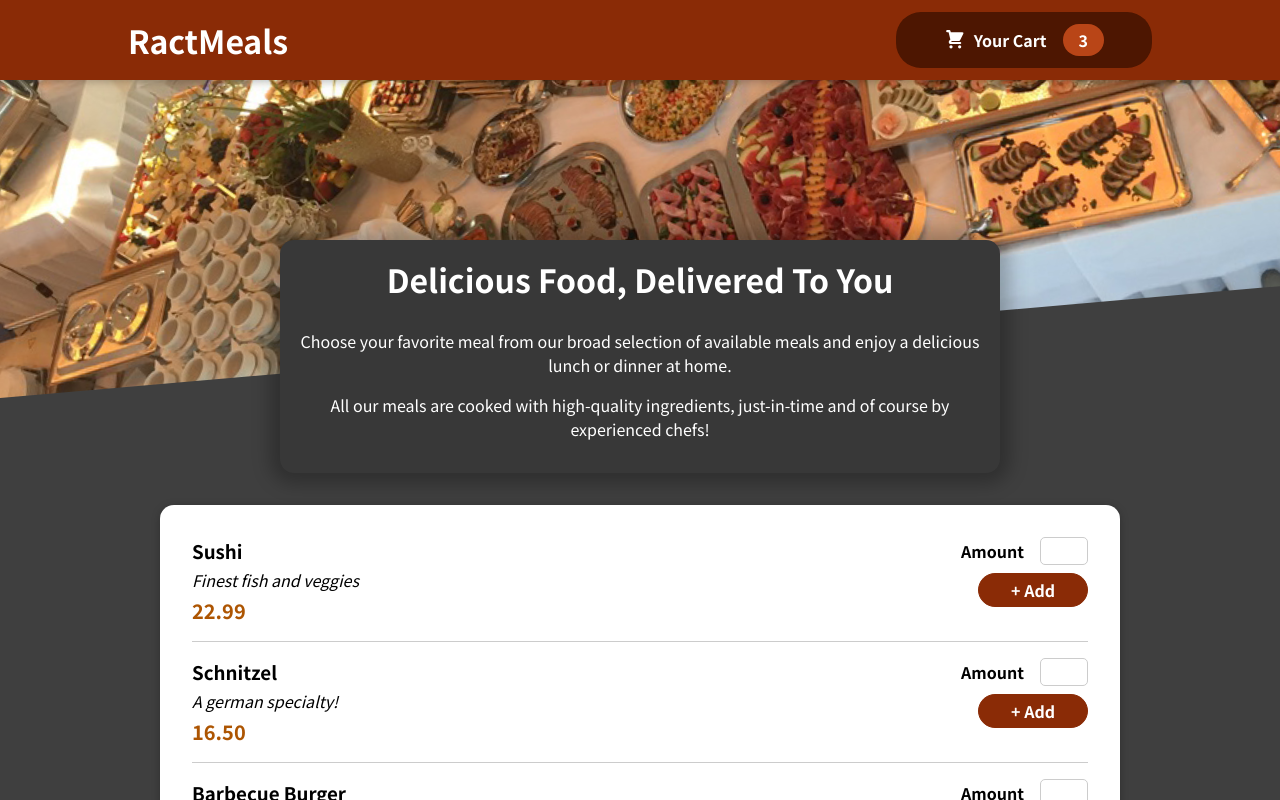
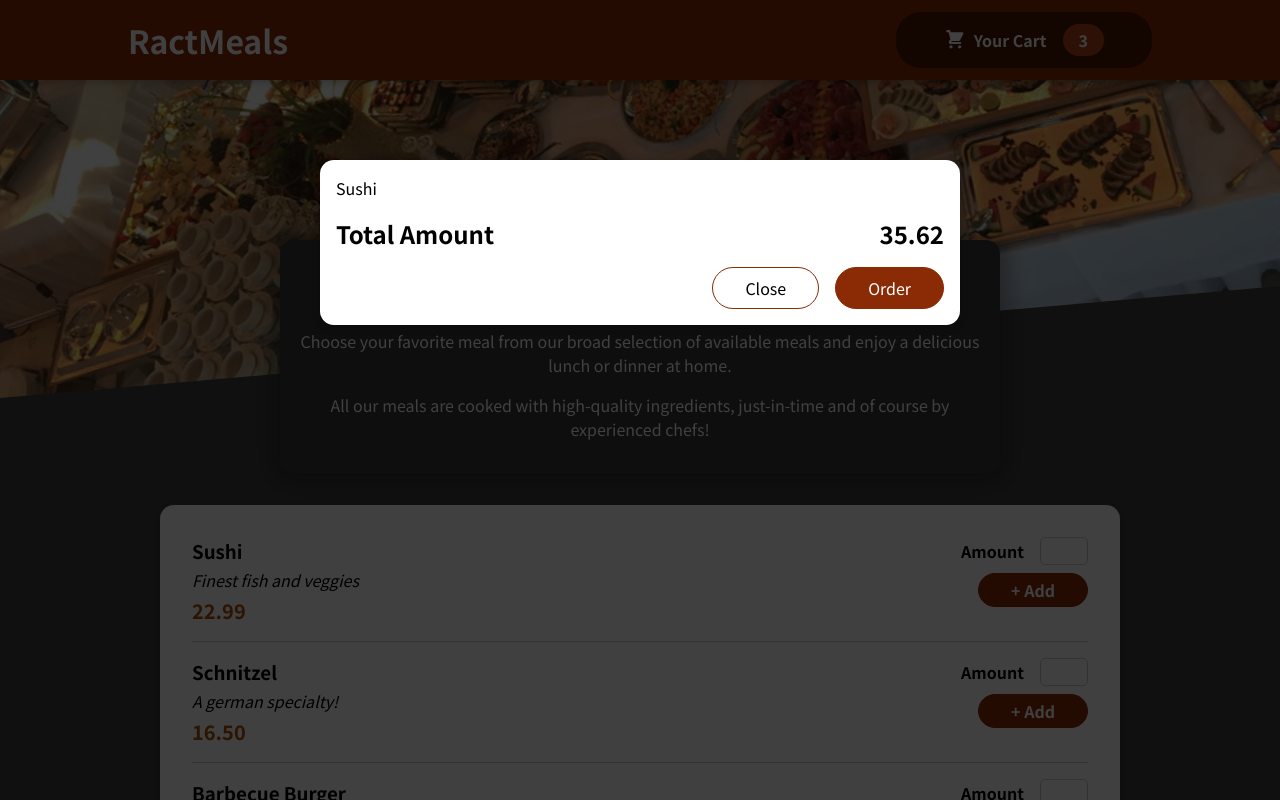
Before and after one commit to DragHem/order-app, a React (Create React App) app: page / in a window 1280 px wide. Shown: the top 800 px of the page. Built offline with nearby package versions, Linux system fonts and the light colour scheme.

Commit message:
(Add) Modal - Portal

```diff
--- a/public/index.html
+++ b/public/index.html
@@ -28,6 +28,7 @@
   </head>
   <body>
     <noscript>You need to enable JavaScript to run this app.</noscript>
+    <div id="overlays"></div>
     <div id="root"></div>
     <!--
       This HTML file is a template.
--- a/src/App.js
+++ b/src/App.js
@@ -1,9 +1,11 @@
 import Header from "./components/Layout/Header";
 import Meals from "./components/Meals/Meals";
+import Cart from "./components/Cart/Cart";
 
 function App() {
   return (
     <>
+      <Cart />
       <Header />
       <main>
         <Meals />
--- /dev/null
+++ b/src/components/Cart/Cart.js
@@ -0,0 +1,30 @@
+import React from "react";
+
+import classes from "./Cart.module.css";
+import Modal from "../UI/Modal";
+
+const Cart = () => {
+  const cartItems = (
+    <ul className={classes["cart-items"]}>
+      {[{ id: "c1", name: "Sushi", amount: 2, price: 12.99 }].map((item) => (
+        <li>{item.name}</li>
+      ))}
+    </ul>
+  );
+
+  return (
+    <Modal>
+      {cartItems}
+      <div className={classes.total}>
+        <span>Total Amount</span>
+        <span>35.62</span>
+      </div>
+      <div className={classes.actions}>
+        <button className={classes["btn--alt"]}>Close</button>
+        <button className={classes.button}>Order</button>
+      </div>
+    </Modal>
+  );
+};
+
+export default Cart;
--- /dev/null
+++ b/src/components/Cart/Cart.module.css
@@ -0,0 +1,46 @@
+.cart-items {
+    list-style: none;
+    margin: 0;
+    padding: 0;
+    max-height: 20rem;
+    overflow: auto;
+}
+
+.total {
+    display: flex;
+    justify-content: space-between;
+    align-items: center;
+    font-weight: bold;
+    font-size: 1.5rem;
+    margin: 1rem 0;
+}
+
+.actions {
+    text-align: right;
+}
+
+.actions button {
+    font: inherit;
+    cursor: pointer;
+    background-color: transparent;
+    border: 1px solid #8a2b06;
+    padding: 0.5rem 2rem;
+    border-radius: 25px;
+    margin-left: 1rem;
+}
+
+.actions button:hover,
+.actions button:active {
+    background-color: #5a1a01;
+    border-color: #5a1a01;
+    color: white;
+}
+
+.actions .button--alt {
+    color: #8a2b06;
+}
+
+.actions .button {
+    background-color: #8a2b06;
+    color: white;
+}
--- /dev/null
+++ b/src/components/UI/Modal.js
@@ -0,0 +1,32 @@
+import React from "react";
+import ReactDOM from "react-dom";
+
+import classes from "./Modal.module.css";
+
+const Backdrop = () => {
+  return <div className={classes.backdrop}></div>;
+};
+
+const ModalOverlay = ({ children }) => {
+  return (
+    <div className={classes.modal}>
+      <div>{children}</div>
+    </div>
+  );
+};
+
+const portalElement = document.getElementById("overlays");
+
+const Modal = ({ children }) => {
+  return (
+    <>
+      {ReactDOM.createPortal(<Backdrop />, portalElement)}
+      {ReactDOM.createPortal(
+        <ModalOverlay>{children}</ModalOverlay>,
+        portalElement
+      )}
+    </>
+  );
+};
+
+export default Modal;
--- /dev/null
+++ b/src/components/UI/Modal.module.css
@@ -0,0 +1,40 @@
+.backdrop {
+    position: fixed;
+    top: 0;
+    left: 0;
+    width: 100%;
+    height: 100vh;
+    z-index: 20;
+    background-color: rgba(0, 0, 0, 0.75);
+}
+
+.modal {
+    position: fixed;
+    top: 20vh;
+    left: 5%;
+    width: 90%;
+    background-color: white;
+    padding: 1rem;
+    border-radius: 14px;
+    box-shadow: 0 2px 8px rgba(0, 0, 0, 0.25);
+    z-index: 30;
+    animation: slide-down 300ms ease-out forwards;
+}
+
+@media (min-width: 768px) {
+    .modal {
+        width: 40rem;
+        left: calc(50% - 20rem);
+    }
+}
+
+@keyframes slide-down {
+    from {
+        opacity: 0;
+        transform: translateY(-3rem);
+    }
+    to {
+        opacity: 1;
+        transform: translateY(0);
+    }
+}
```
